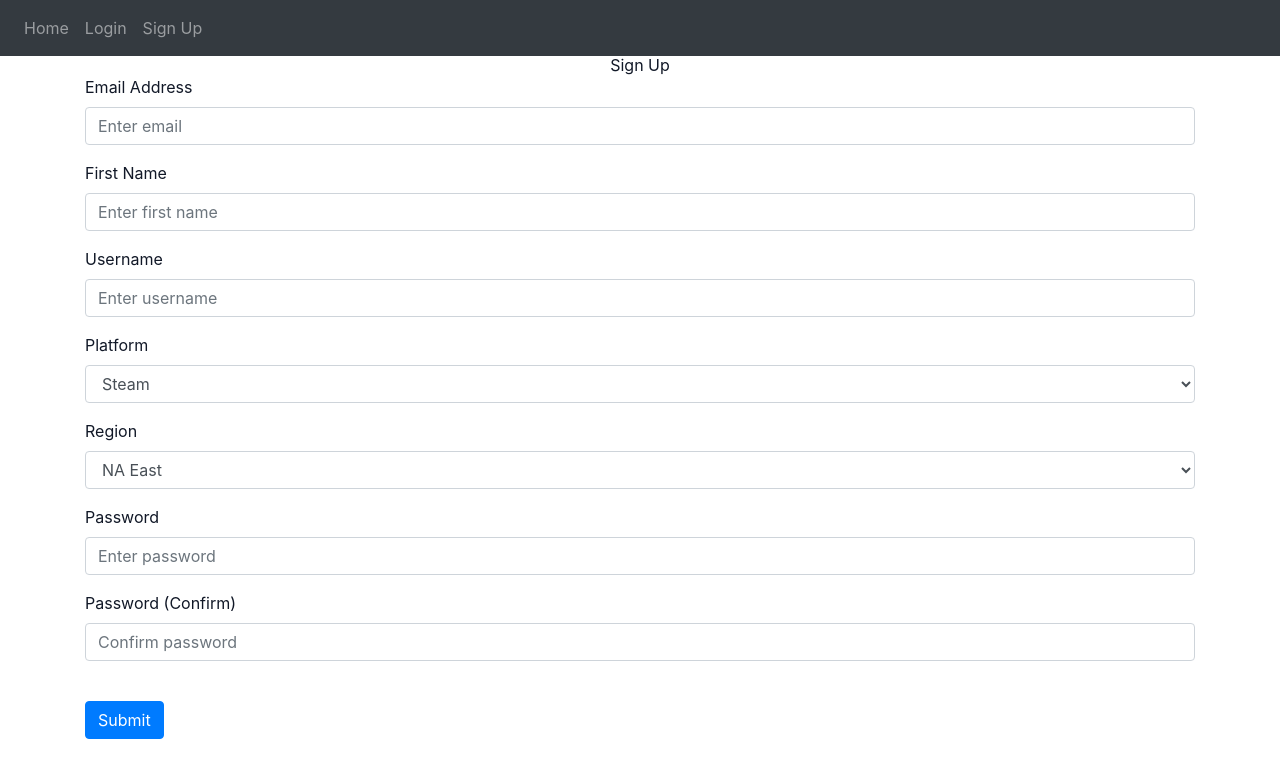
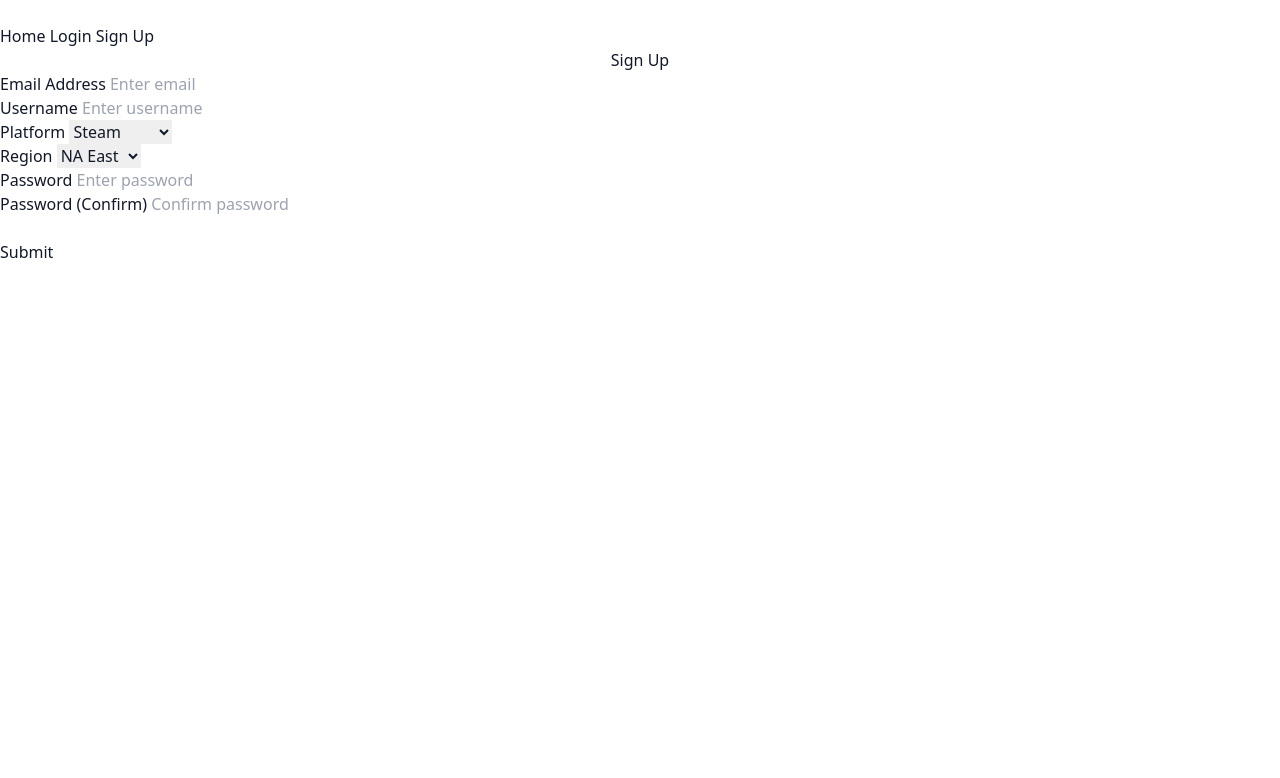
Before and after one commit to Finalben7/RocketLeague, a Flask app: page /signup in a window 1280 px wide. Shown: the top 778 px of the page. Run offline with Flask 2, Linux system fonts and the light colour scheme; style sheets or scripts are compiled from the project's sources; some libraries are stand-ins or nearby versions.

Commit message:
merge conflict resolution

```diff
--- a/website/templates/base.html
+++ b/website/templates/base.html
@@ -4,17 +4,6 @@
     <meta charset="utf-8" />
     <meta http-equiv="X-UA-Compatible" content="IE=edge">
     <meta name="viewport" content="width=device-width, initial-scale=1" />
-    <link
-      rel="stylesheet"
-      href="https://stackpath.bootstrapcdn.com/bootstrap/4.4.1/css/bootstrap.min.css"
-      integrity="sha384-Vkoo8x4CGsO3+Hhxv8T/Q5PaXtkKtu6ug5TOeNV6gBiFeWPGFN9MuhOf23Q9Ifjh"
-      crossorigin="anonymous"
-    />
-    <link
-      rel="stylesheet"
-      href="https://stackpath.bootstrapcdn.com/font-awesome/4.7.0/css/font-awesome.min.css"
-      crossorigin="anonymous"
-    />
 
     <link rel="stylesheet" href="{{ url_for('static', filename='css/styles.css') }}"/>
     <script src="https://cdnjs.cloudflare.com/ajax/libs/socket.io/4.5.4/socket.io.js"></script>
--- a/website/templates/signup.html
+++ b/website/templates/signup.html
@@ -10,16 +10,6 @@
         id="email"
         name="email"
         placeholder="Enter email"
-    />
-    </div>
-    <div class="form-group">
-    <label for="firstName">First Name</label>
-    <input
-        type="text"
-        class="form-control"
-        id="firstName"
-        name="firstName"
-        placeholder="Enter first name"
     />
     </div>
     <div class="form-group">
```
Also changed, not shown: instance/database.db (deleted).
